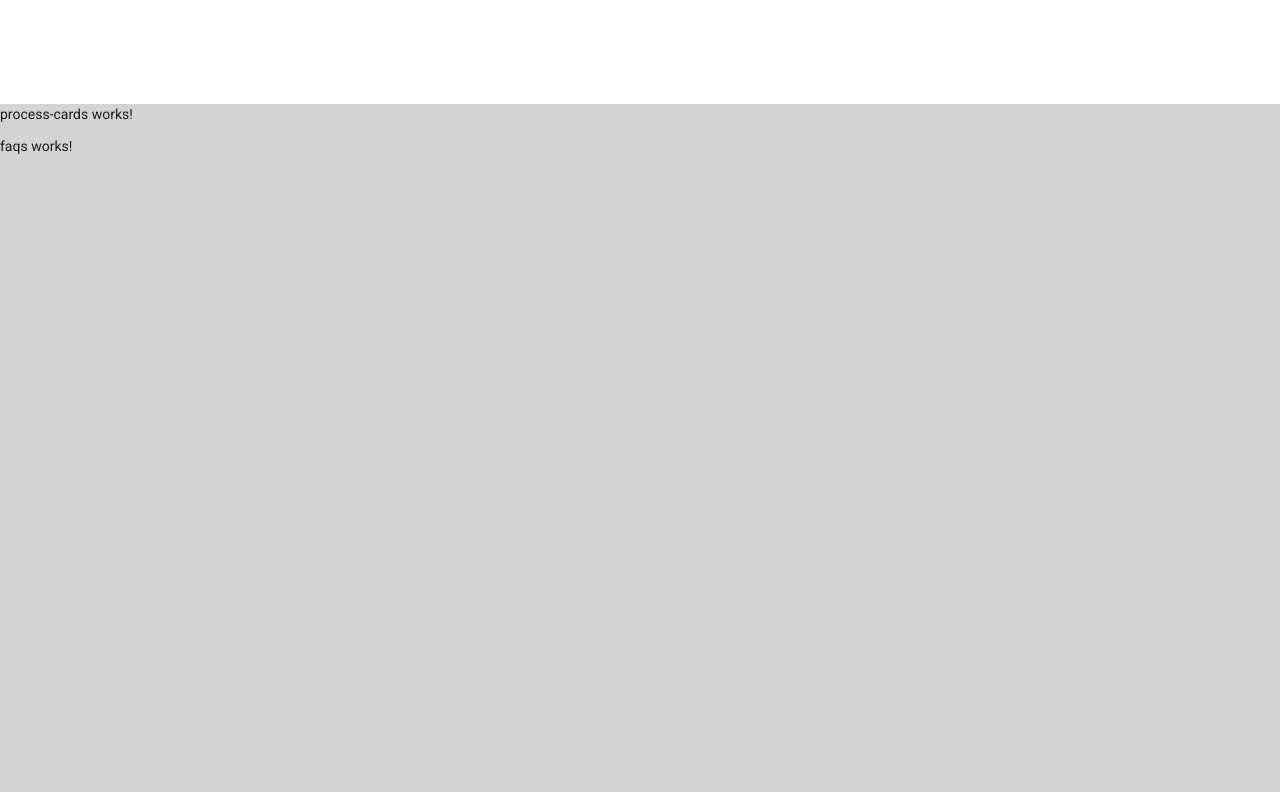
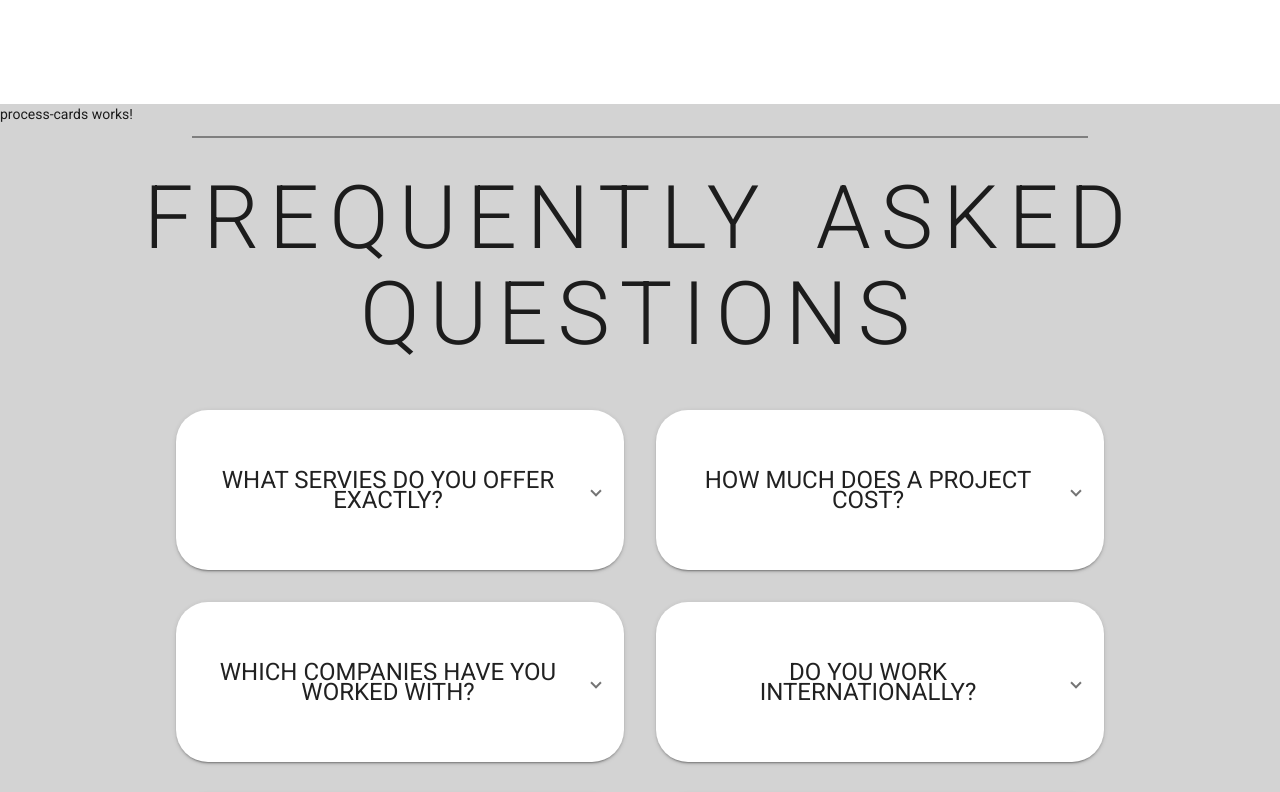
Before and after one commit to saad189/portfolio-fahad, an Angular app: page / in a window 1280 px wide. Shown: the part 3560-4352 px from the top of the page. Built offline with nearby package versions, Linux system fonts and the light colour scheme.

Commit message:
Created basic FAQS

```diff
--- a/src/Components/faqs/faqs.component.html
+++ b/src/Components/faqs/faqs.component.html
@@ -1,3 +1,21 @@
-<p>
-  faqs works!
-</p>
+<div class="row title-container">
+  <span class="display-2">
+    Frequently asked Questions
+  </span>
+</div>
+<div class="grid-container">
+  <div *ngFor="let faq of InfoPair" class="grid-item">
+    <mat-expansion-panel
+      class="container-fit"
+      (opened)="panelOpenState = true"
+      (closed)="panelOpenState = false"
+    >
+      <mat-expansion-panel-header>
+        <mat-panel-title>
+          <span>{{ faq.Question }} </span>
+        </mat-panel-title>
+      </mat-expansion-panel-header>
+      <span>{{ faq.Answer }}</span>
+    </mat-expansion-panel>
+  </div>
+</div>
--- a/src/Components/faqs/faqs.component.scss
+++ b/src/Components/faqs/faqs.component.scss
@@ -0,0 +1,33 @@
+.grid-container {
+  display: grid;
+  grid-template-columns: auto auto;
+  justify-content: center;
+
+  .mat-expansion-panel {
+    border-radius: 2rem;
+    height: 20vh;
+  }
+  .mat-expansion-panel-header-title {
+    justify-content: center;
+    font-size: 1.5rem;
+  }
+  .mat-expansion-panel-header {
+    height: inherit;
+  }
+
+  .grid-item {
+    width: 35vw;
+    text-align: center;
+    padding: 1rem;
+  }
+
+  span {
+    align-self: center;
+    text-transform: uppercase;
+  }
+}
+.title-container {
+  text-align: center;
+  margin-top: 2rem;
+  margin-bottom: 2rem;
+}
--- a/src/Components/faqs/faqs.component.ts
+++ b/src/Components/faqs/faqs.component.ts
@@ -1,15 +1,39 @@
-import { Component, OnInit } from '@angular/core';
+import { Component, OnInit } from "@angular/core";
 
 @Component({
-  selector: 'app-faqs',
-  templateUrl: './faqs.component.html',
-  styleUrls: ['./faqs.component.scss']
+  selector: "app-faqs",
+  templateUrl: "./faqs.component.html",
+  styleUrls: ["./faqs.component.scss"],
 })
 export class FaqsComponent implements OnInit {
+  panelOpenState = false;
 
-  constructor() { }
-
-  ngOnInit() {
-  }
-
+  constructor() {}
+  public InfoPair: { Question: string; Answer: string }[] = [
+    {
+      Question: "What Servies do you offer exactly?",
+      Answer: "My name is Fahad and I am a dumbass",
+    },
+    {
+      Question: "How much does a project cost?",
+      Answer: "My name is Fahad and I am a dumbass",
+    },
+    {
+      Question: "Which companies have you worked with?",
+      Answer: "My name is Fahad and I am a dumbass",
+    },
+    {
+      Question: "Do you work internationally?",
+      Answer: "My name is Fahad and I am a dumbass",
+    },
+    {
+      Question: "Payment Terms for a Project?",
+      Answer: "My name is Fahad and I am a dumbass",
+    },
+    {
+      Question: "How long does a project take?",
+      Answer: "My name is Fahad and I am a dumbass",
+    },
+  ];
+  ngOnInit() {}
 }
--- a/src/Components/process/process.component.html
+++ b/src/Components/process/process.component.html
@@ -1,4 +1,8 @@
 <div class="container">
   <app-process-cards></app-process-cards>
+  <div class="divider-container">
+    <mat-divider class="m-2"></mat-divider>
+  </div>
+
   <app-faqs></app-faqs>
 </div>
--- a/src/Components/process/process.component.scss
+++ b/src/Components/process/process.component.scss
@@ -1,3 +1,12 @@
 .container {
   background: lightgray;
+  .divider-container {
+    mat-divider {
+      width: 70vw;
+      border-top-color: rgba(0, 0, 0, .4);
+      border-top-width: 2px;
+    }
+    display: flex;
+    justify-content: center;
+  }
 }
--- a/src/app/app.component.html
+++ b/src/app/app.component.html
@@ -54,7 +54,7 @@
     <app-statistics id="benefits"></app-statistics>
     <app-certifications-info id="projects"></app-certifications-info>
     <app-process id="process"></app-process>
-    <app-process id="faqs"></app-process>
+    <!-- <app-process id="faqs"></app-process> -->
 
     <app-footer></app-footer>
   </mat-sidenav-content>
--- a/src/styles.scss
+++ b/src/styles.scss
@@ -30,3 +30,13 @@ body {
   text-align: center;
   line-height: 6rem;
 }
+
+.display-2 {
+  letter-spacing: 10px;
+  word-spacing: 15px;
+  font-size: 5.5rem;
+  text-align: center;
+  line-height: 6rem;
+  text-transform: uppercase;
+  font-weight: 1;
+}
```
